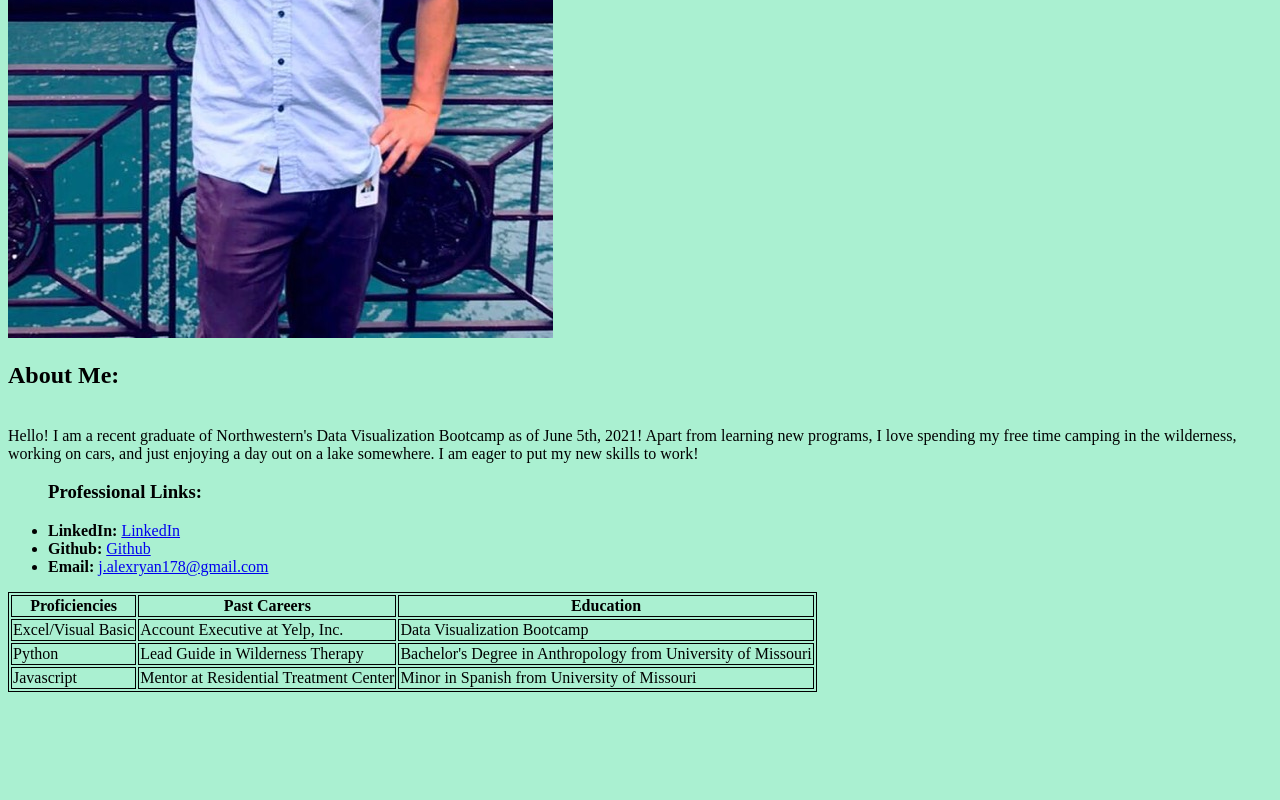
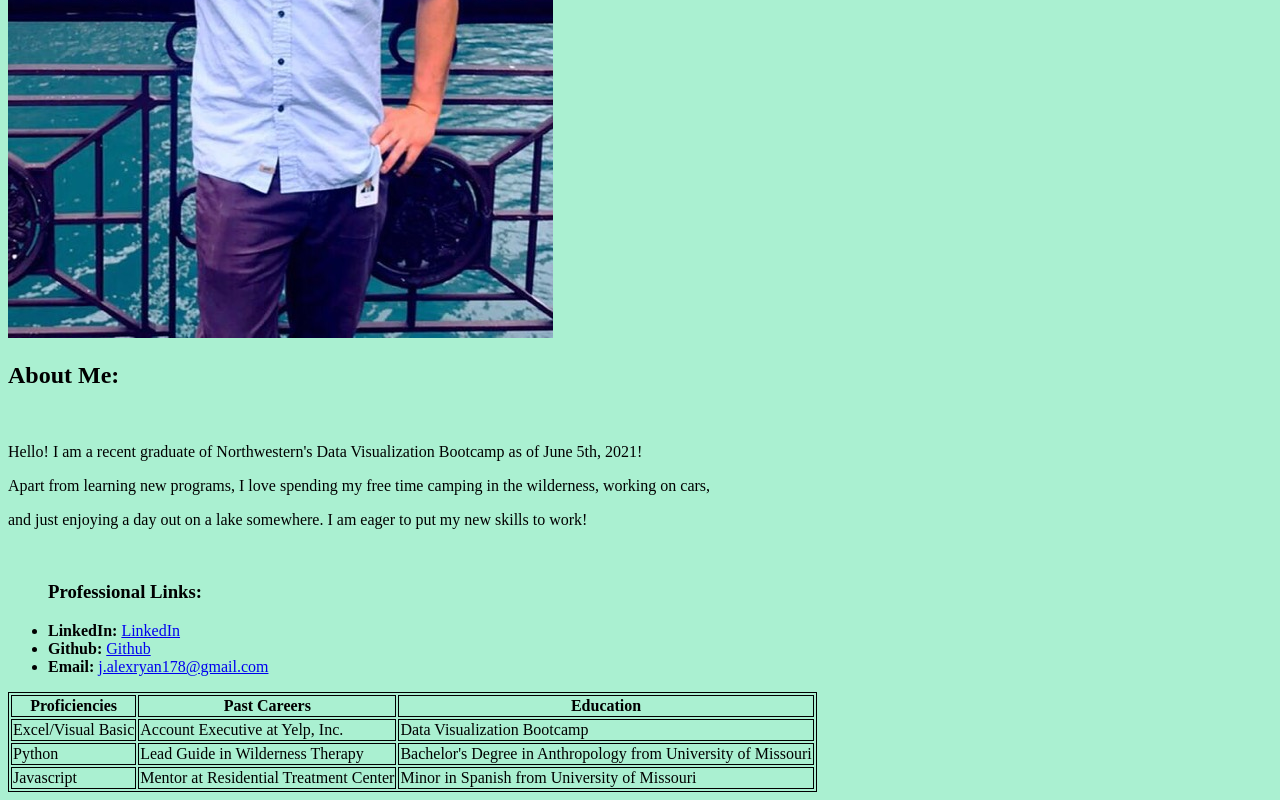
Before and after one commit to jaryan77/jaryan77.github.io, a plain HTML site: page index.html in a window 1280 px wide. Shown: the part 542-1342 px from the top of the page. Before the commit the page ends 1242 px from the top, so only its background shows below. Drawn offline with Linux system fonts and the light colour scheme.

Commit message:
small changes

```diff
--- a/index.html
+++ b/index.html
@@ -22,17 +22,18 @@
    <!-- Page Content -->
 
    <div class = "row">
-    <div class ="col-md-8 divbdy">
     <h2>About Me:</h2>
       <br>
-      <p1>Hello! I am a recent graduate of Northwestern's Data Visualization Bootcamp as of June 5th, 2021! Apart from learning new programs, I love spending my free time camping in the wilderness, working on cars, and just enjoying a day out on a lake somewhere. I am eager to put my new skills to work!</p1>
+      <p>Hello! I am a recent graduate of Northwestern's Data Visualization Bootcamp as of June 5th, 2021!</p>
+      <p>Apart from learning new programs, I love spending my free time camping in the wilderness, working on cars,</p>
+      <p>and just enjoying a day out on a lake somewhere. I am eager to put my new skills to work!</p>
       <br>
      </div>
     </div>
 
       <ul>
       <!---Links-->
-      <h3 class="box-1">Professional Links:</h3>
+      <h3>Professional Links:</h3>
         <li><strong>LinkedIn: </strong><a href="https://www.linkedin.com/in/alex-ryan-691aa454/" target="_blank">LinkedIn</a></li>
         <li><strong>Github: </strong><a href="https://github.com/jaryan77" target="_blank">Github</a></li>
         <li><strong>Email: </strong><a href="mailto:j.alexryan178@gmail.com" target="-blank">j.alexryan178@gmail.com</a></li>
```
